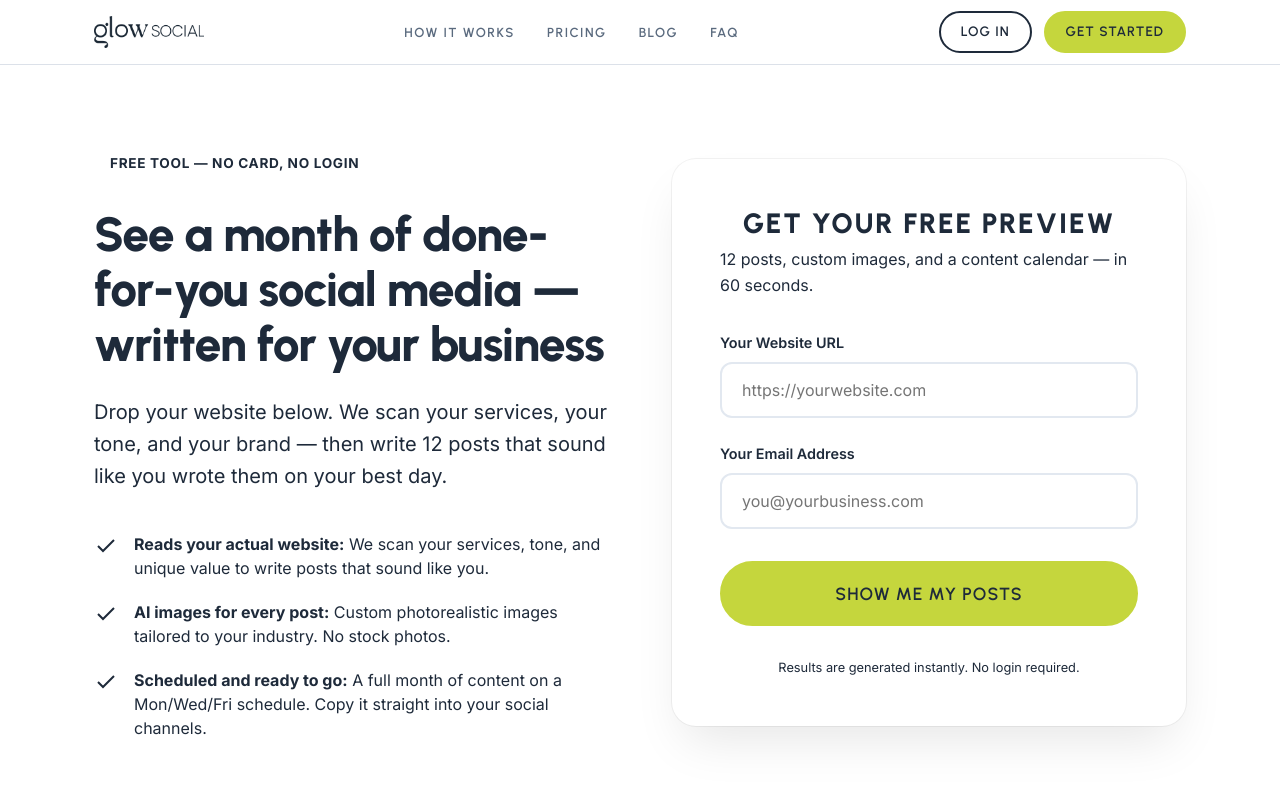
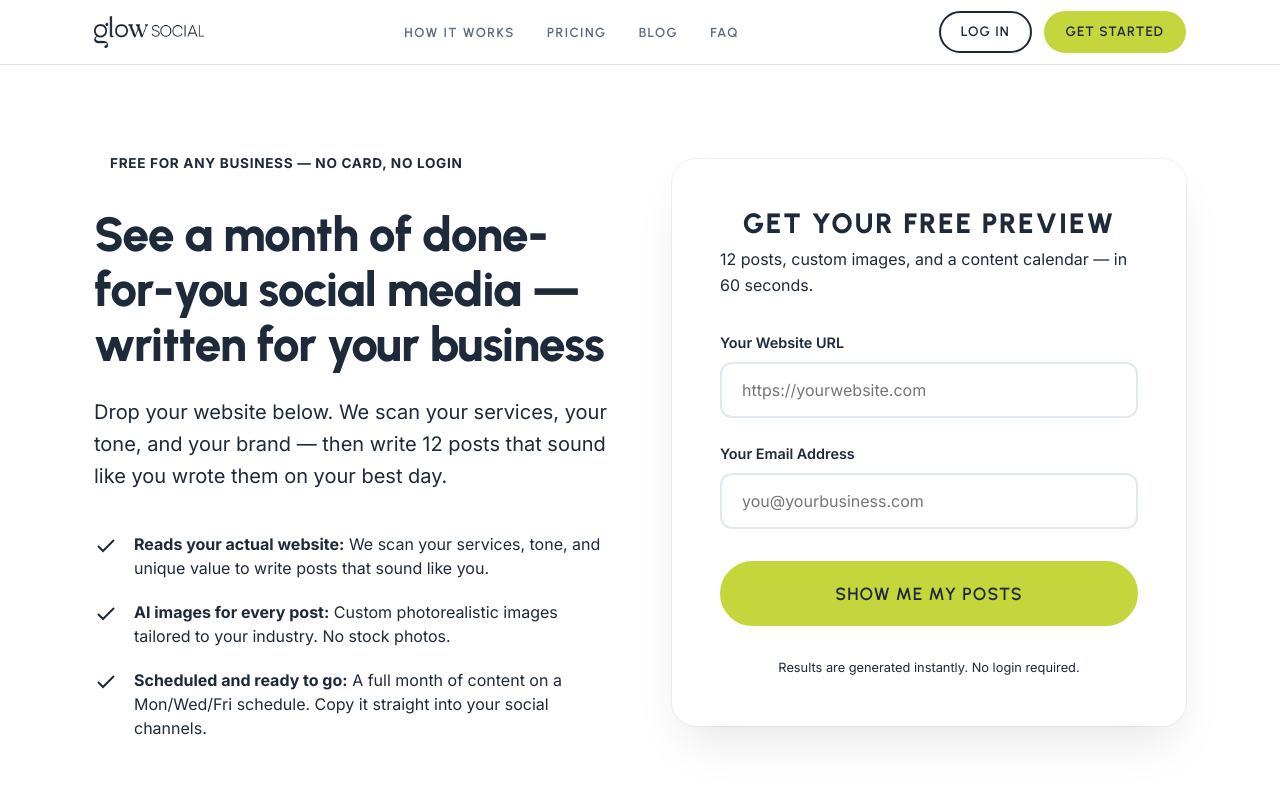
Before and after one commit to glowsocial/glowsocial.com, a Next.js app: page /preview in a window 1280 px wide. Shown: the top 800 px of the page. Built offline with nearby package versions, Linux system fonts and the light colour scheme.

Commit message:
Fix preview badge — generic for any business owner

```diff
--- a/app/preview/page.js
+++ b/app/preview/page.js
@@ -27,7 +27,7 @@ export default function PreviewPage() {
       <section className="preview-hero">
         <div className="container preview-hero-inner">
           <div className="preview-content">
-            <div className="preview-badge">Free Tool — No Card, No Login</div>
+            <div className="preview-badge">Free for Any Business — No Card, No Login</div>
             <h1 className="preview-hl">
               See a month of done-for-you social media — written for your business
             </h1>
```
